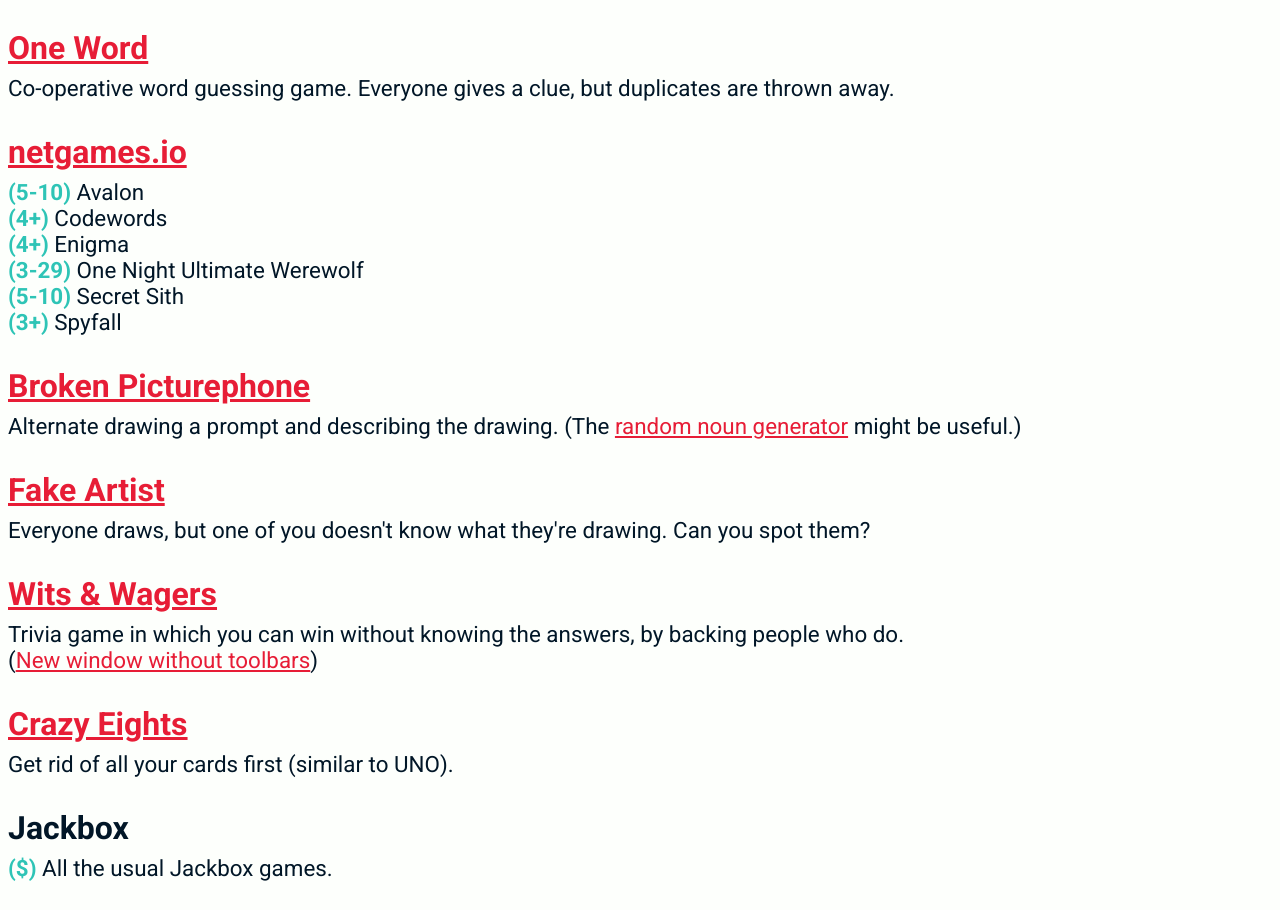
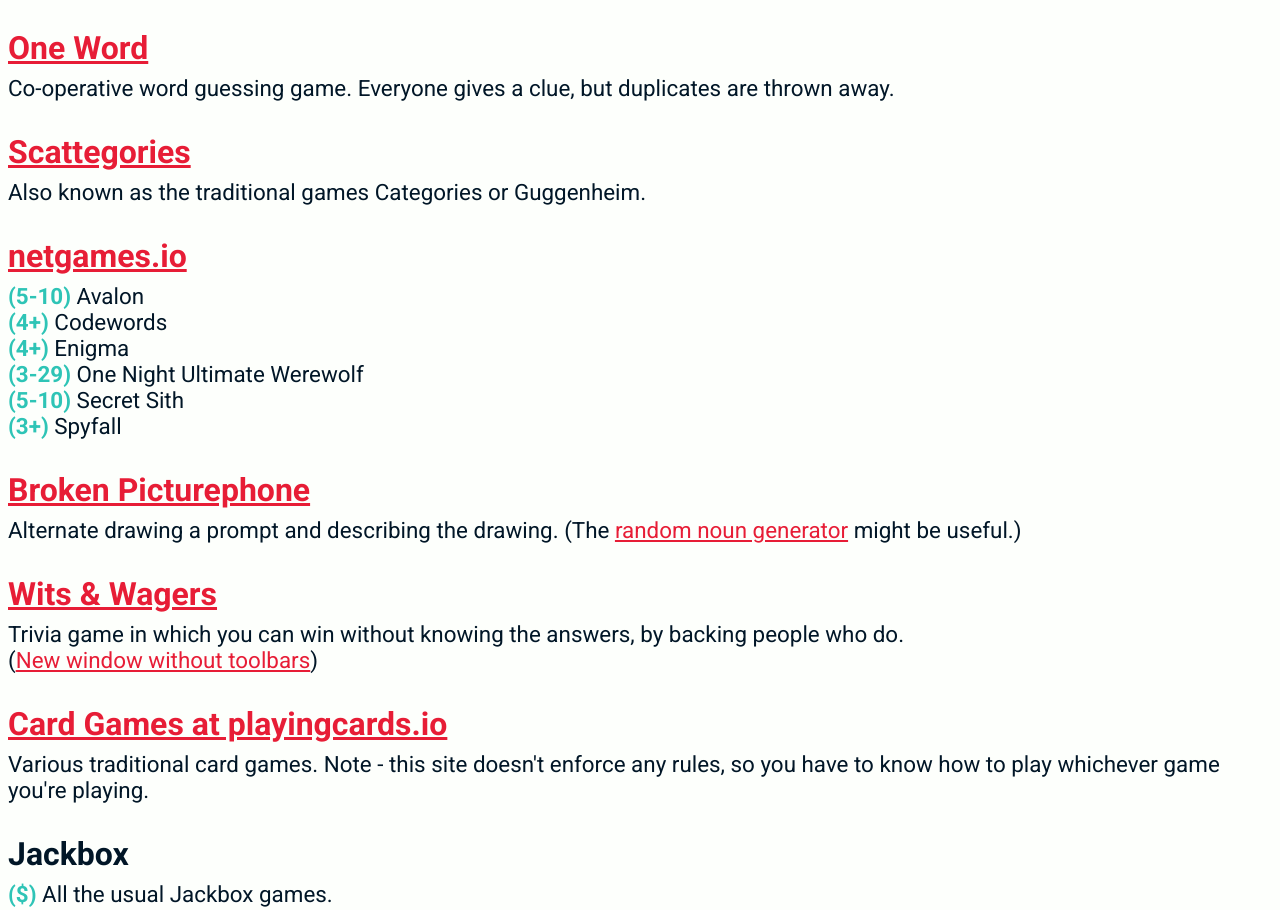
Before and after one commit to its-game-night/its-game-night.github.io, a plain HTML site: page index.html in a window 1280 px wide. Shown: the part 306-1216 px from the top of the page. Drawn offline with nearby package versions, Linux system fonts and the light colour scheme; files that its build step writes are made by us from their sources.

Commit message:
Update list of games

```diff
--- a/index.html
+++ b/index.html
@@ -16,6 +16,9 @@
 	<h3><a href="https://oneword.games/">One Word</a></h3>
 	<p>Co-operative word guessing game. Everyone gives a clue, but duplicates are thrown away.</p>
 
+	<h3><a href="https://swellgarfo.com/scattergories/">Scattegories</a></h3>
+	<p>Also known as the traditional games Categories or Guggenheim.</p>
+
 	<h3><a href="https://netgames.io/">netgames.io</a></h3>
 	<p>
 		<strong>(5-10)</strong> Avalon <br />
@@ -29,15 +32,12 @@
 	<h3><a href="https://www.brokenpicturephone.com/">Broken Picturephone</a></h3>
 	<p>Alternate drawing a prompt and describing the drawing. (The <a href="https://kevan.org/games/randomnoun">random noun generator</a> might be useful.)</p>
 
-	<h3><a href="https://el-artista.herokuapp.com/">Fake Artist</a></h3>
-	<p>Everyone draws, but one of you doesn't know what they're drawing. Can you spot them?</p>
-
 	<h3><a href="https://www.mindblastgames.com/wits/">Wits &amp; Wagers</a></h3>
 	<p>Trivia game in which you can win without knowing the answers, by backing people who do. <br />
 	(<a href="#" onclick="var wits = window.open('wits.html', 'wits', 'width=1280,height=870,location=0,menubar=0,scrollbars=0,status=0,toolbar=0'); wits.document.getElementById('body').style.overflow = 'hidden';	return false;">New window without toolbars</a>)</p>
 
-	<h3><a href="http://playingcards.io/game/crazy-eights">Crazy Eights</a></h3>
-	<p>Get rid of all your cards first (similar to UNO).</p>
+	<h3><a href="https://playingcards.io/games/">Card Games at playingcards.io</a></h3>
+	<p>Various traditional card games. Note - this site doesn't enforce any rules, so you have to know how to play whichever game you're playing.</p>
 
 	<h3>Jackbox</h3>
 	<p><strong>($)</strong> All the usual Jackbox games.</p>
```
